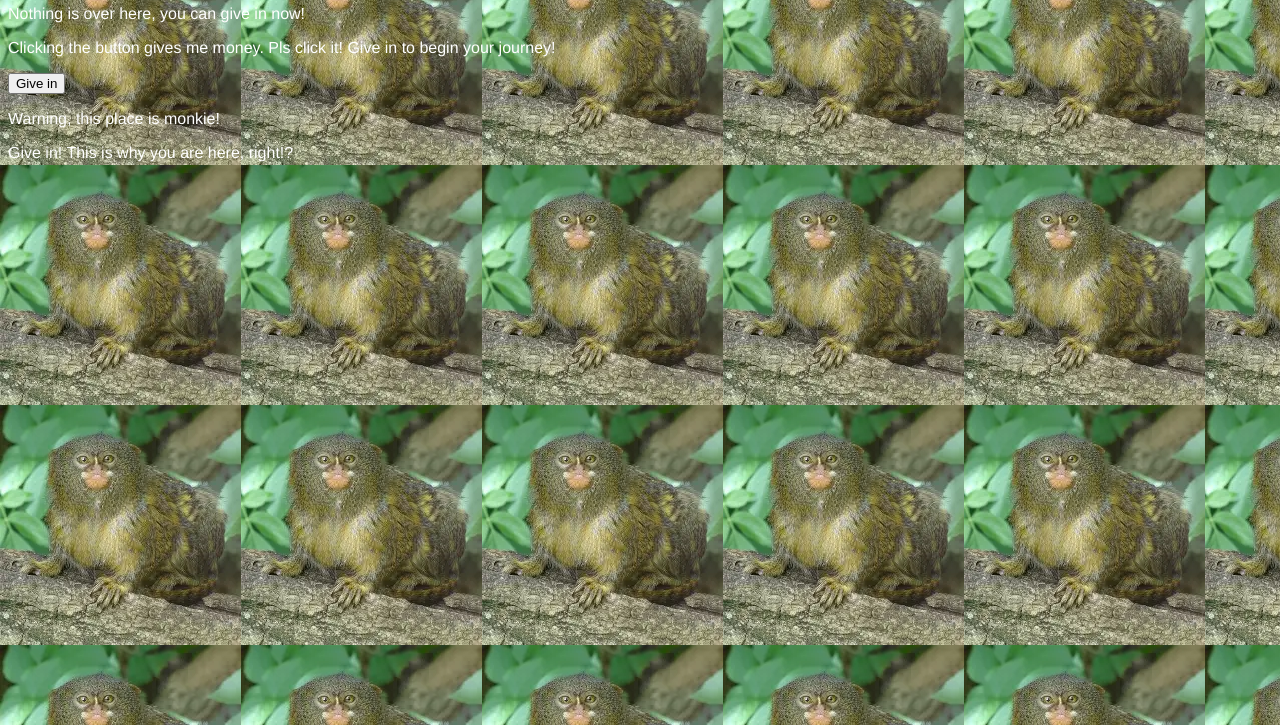
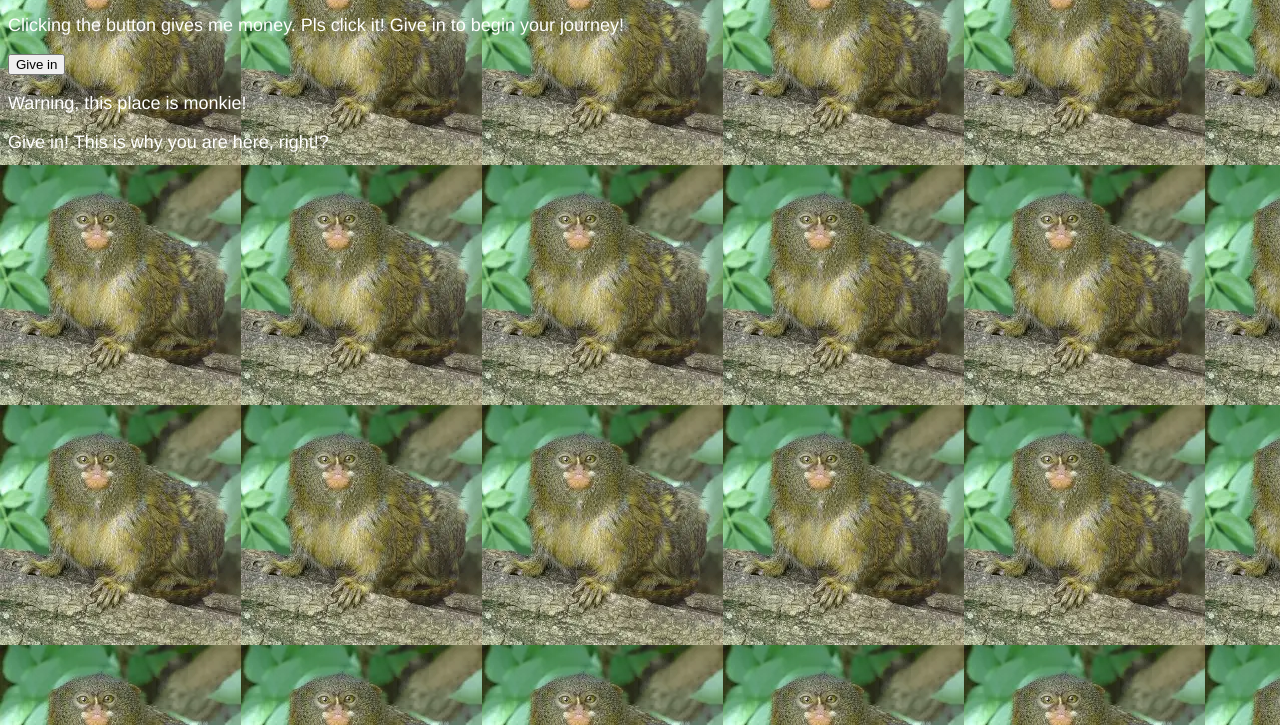
Before and after one commit to LavnerTest2/LavnerTest2.github.io, a plain HTML site: page index.html in a window 1280 px wide. Shown: the part 75-800 px from the top of the page. Drawn offline with Linux system fonts and the light colour scheme.

Commit message:
changed font

```diff
--- a/style.css
+++ b/style.css
@@ -10,3 +10,8 @@ p, h1{
     font-family:'Franklin Gothic Medium', 'Arial Narrow', Arial, sans-serif
 
 }
+
+p, h1{
+    font-size: large;
+
+}
```
